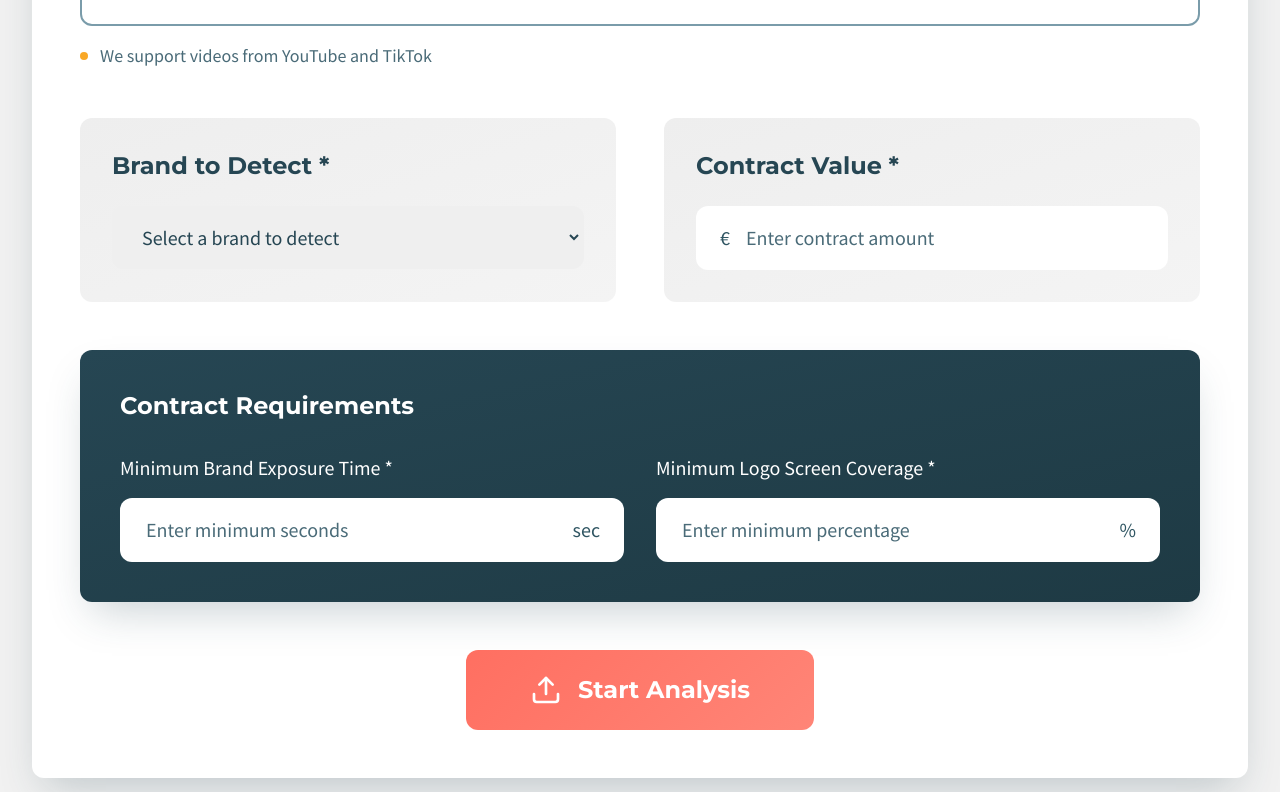
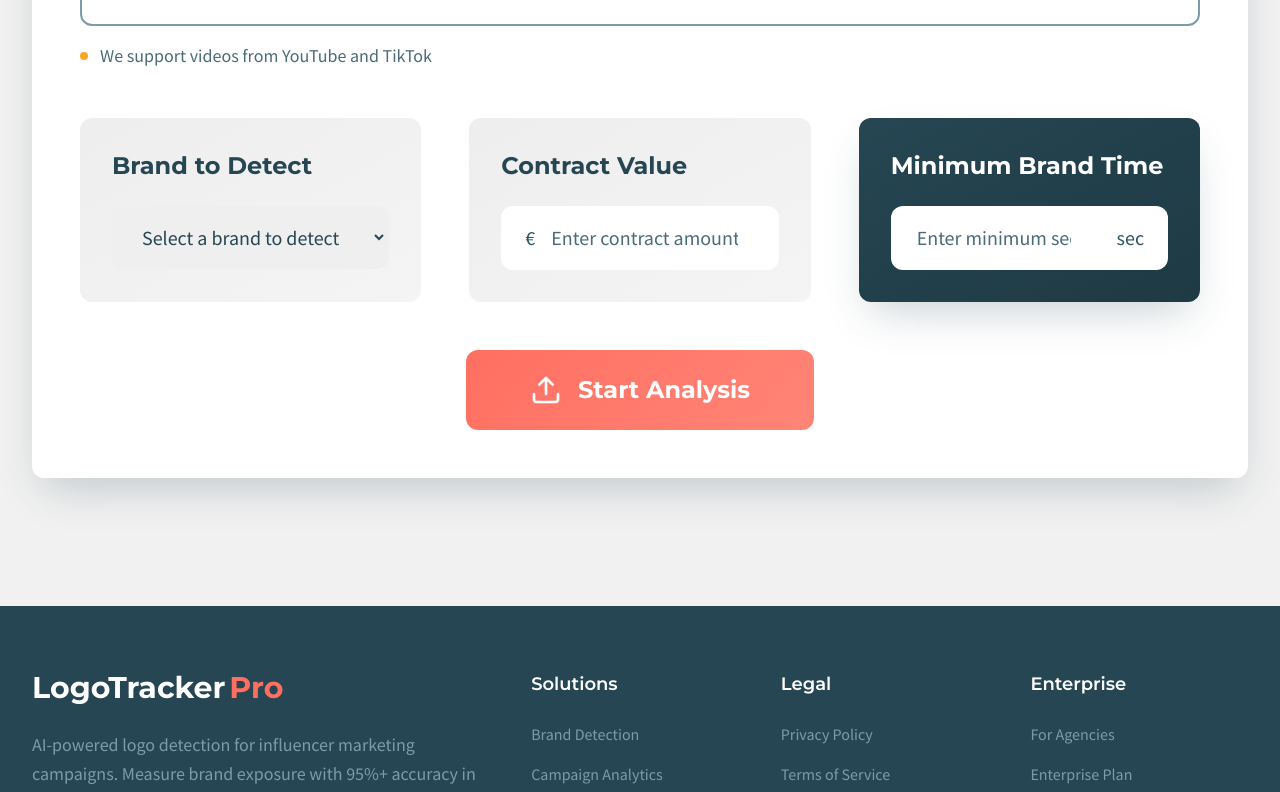
Before and after one commit to andalons/computer_vision_G5, a React (Vite) app in the folder frontend/: page /link-analysis in a window 1280 px wide. Shown: the part 528-1320 px from the top of the page. Built offline with nearby package versions, Linux system fonts and the light colour scheme.

Commit message:
fix: delete all references to coverage, show always hardcodeated adidas, ajust carrousel to fix format video - #19

```diff
--- a/frontend/src/components/analysis/AnalysisResults.jsx
+++ b/frontend/src/components/analysis/AnalysisResults.jsx
@@ -45,7 +45,7 @@ const AnalysisResults = ({ videoData, metrics, formData, screenshots, onReset })
               <div className="flex items-center">
                 <div className="flex-shrink-0 w-2 h-2 mr-3 rounded-full bg-coral-500"></div>
                 <span className="mr-2 font-medium">Brand:</span>
-                <span className="truncate">{formData.brand}</span>
+                <span className="truncate">Adidas</span>
               </div>
               <div className="flex items-center">
                 <div className="flex-shrink-0 w-2 h-2 mr-3 rounded-full bg-lila-500"></div>
--- a/frontend/src/components/analysis/ContractStatus.jsx
+++ b/frontend/src/components/analysis/ContractStatus.jsx
@@ -25,20 +25,11 @@ const ContractStatus = ({ metrics, formData }) => {
           </div>
         )}
 
-        <div className="grid grid-cols-2 gap-4">
-          <div className="p-4 text-center rounded-button bg-lila-500/10">
-            <div className="text-lg font-bold font-montserrat text-lila-500">
-              {formData.min_brand_time || 0}s / {(metrics?.total_time_seconds || 0).toFixed(1)}s
-            </div>
-            <div className="text-xs font-source text-petroleo-400">Required / Actual</div>
+        <div className="p-4 text-center rounded-button bg-lila-500/10">
+          <div className="text-lg font-bold font-montserrat text-lila-500">
+            {formData.min_brand_time || 0}s / {(metrics?.total_time_seconds || 0).toFixed(1)}s
           </div>
-
-          <div className="p-4 text-center rounded-button bg-mostaza-500/10">
-            <div className="text-lg font-bold font-montserrat text-mostaza-500">
-              {formData.min_logo_area || 0}% / {(metrics?.average_area_percentage || 0).toFixed(1)}%
-            </div>
-            <div className="text-xs font-source text-petroleo-400">Required / Actual</div>
-          </div>
+          <div className="text-xs font-source text-petroleo-400">Required / Actual Time</div>
         </div>
       </div>
     </div>
--- a/frontend/src/components/analysis/FormInput.jsx
+++ b/frontend/src/components/analysis/FormInput.jsx
@@ -6,8 +6,7 @@ const FormInput = forwardRef((props, ref) => {
     url: '',
     brand: '',
     contract_price: '',
-    min_brand_time: '',
-    min_logo_area: ''
+    min_brand_time: ''
   });
 
   const [fieldErrors, setFieldErrors] = useState({});
@@ -42,20 +41,13 @@ const FormInput = forwardRef((props, ref) => {
           errors.min_brand_time = 'Please enter a valid duration';
         }
         break;
-      case 'min_logo_area':
-        if (!value.trim()) {
-          errors.min_logo_area = 'Minimum area is required';
-        } else if (isNaN(value) || parseFloat(value) <= 0) {
-          errors.min_logo_area = 'Please enter a valid percentage';
-        }
-        break;
     }
 
     return errors;
   };
 
   const validateForm = () => {
-    const requiredFields = ['url', 'brand', 'contract_price', 'min_brand_time', 'min_logo_area'];
+    const requiredFields = ['url', 'brand', 'contract_price', 'min_brand_time'];
     let errors = {};
 
     requiredFields.forEach(field => {
@@ -75,8 +67,7 @@ const FormInput = forwardRef((props, ref) => {
         url: '',
         brand: '',
         contract_price: '',
-        min_brand_time: '',
-        min_logo_area: ''
+        min_brand_time: ''
       });
       setFieldErrors({});
     }
@@ -107,7 +98,7 @@ const FormInput = forwardRef((props, ref) => {
             <Upload className="w-6 h-6 text-coral-500" />
           </div>
           <label className="text-2xl font-bold font-montserrat text-petroleo-500">
-            Collaboration Video Link *
+            Collaboration Video Link
           </label>
         </div>
         <input
@@ -133,13 +124,13 @@ const FormInput = forwardRef((props, ref) => {
         </div>
       </div>
 
-      {/* Sección de marca y contrato */}
-      <div className="grid grid-cols-1 gap-12 mb-12 lg:grid-cols-2">
+      {/* Sección de marca, contrato y requisitos */}
+      <div className="grid grid-cols-1 gap-12 mb-12 lg:grid-cols-3">
 
         {/* Selección de marca */}
         <div className="p-8 rounded-card bg-gradient-to-br from-humo-600 to-humo-400">
           <label className="block mb-6 text-2xl font-bold font-montserrat text-petroleo-500">
-            Brand to Detect *
+            Brand to Detect
           </label>
           <select
             name="brand"
@@ -163,7 +154,7 @@ const FormInput = forwardRef((props, ref) => {
         {/* Precio del contrato */}
         <div className="p-8 rounded-card bg-gradient-to-br from-humo-600 to-humo-400">
           <label className="block mb-6 text-2xl font-bold font-montserrat text-petroleo-500">
-            Contract Value *
+            Contract Value
           </label>
           <div className="relative">
             <span className="absolute text-xl transform -translate-y-1/2 left-6 top-1/2 font-source text-petroleo-400">€</span>
@@ -184,19 +175,11 @@ const FormInput = forwardRef((props, ref) => {
             <p className="mt-2 text-sm font-medium font-source text-coral-500">{fieldErrors.contract_price}</p>
           )}
         </div>
-      </div>
-
-      {/* Requisitos de contrato */}
-      <div className="p-10 mb-12 bg-gradient-to-br from-petroleo-500 to-petroleo-600 rounded-card shadow-strong">
-        <h3 className="mb-8 text-2xl font-bold text-white font-montserrat">
-          Contract Requirements
-        </h3>
-        <div className="grid grid-cols-1 gap-8 lg:grid-cols-2">
 
         {/* Tiempo mínimo de exposición del logo */}
-          <div>
-            <label className="block mb-4 text-xl font-medium text-white font-source">
-              Minimum Brand Exposure Time *
+        <div className="p-8 rounded-card bg-gradient-to-br from-petroleo-500 to-petroleo-600 shadow-strong">
+          <label className="block mb-6 text-2xl font-bold text-white font-montserrat">
+            Minimum Brand Time
           </label>
           <div className="relative">
             <input
@@ -217,33 +200,6 @@ const FormInput = forwardRef((props, ref) => {
             <p className="mt-2 text-sm font-medium text-coral-300">{fieldErrors.min_brand_time}</p>
           )}
         </div>
-
-          {/* Area mínima del logo */}
-          <div>
-            <label className="block mb-4 text-xl font-medium text-white font-source">
-              Minimum Logo Screen Coverage *
-            </label>
-            <div className="relative">
-              <input
-                type="number"
-                step="0.1"
-                name="min_logo_area"
-                value={formData.min_logo_area}
-                onChange={handleInputChange}
-                placeholder="Enter minimum percentage"
-                className={`w-full px-6 py-4 pr-16 text-xl transition-all duration-300 bg-white border-2 rounded-card font-source text-petroleo-500 placeholder-petroleo-300 focus:outline-none focus:ring-0 ${
-                  fieldErrors.min_logo_area
-                    ? 'border-coral-500 focus:border-coral-600'
-                    : 'border-transparent focus:border-lila-500 focus:shadow-lila'
-                }`}
-              />
-              <span className="absolute text-xl transform -translate-y-1/2 right-6 top-1/2 font-source text-petroleo-400">%</span>
-            </div>
-            {fieldErrors.min_logo_area && (
-              <p className="mt-2 text-sm font-medium text-coral-300">{fieldErrors.min_logo_area}</p>
-            )}
-          </div>
-        </div>
       </div>
     </>
   );
--- a/frontend/src/components/analysis/QuickActions.jsx
+++ b/frontend/src/components/analysis/QuickActions.jsx
@@ -78,11 +78,11 @@ const QuickActions = ({ metrics, formData, videoData }) => {
     doc.setFont('helvetica', 'normal');
     doc.setTextColor(52, 73, 94);
 
-    doc.text(`Brand Requested: ${formData.brand || 'N/A'}`, 20, yPos);
+    doc.text(`Brand Requested: Adidas`, 20, yPos);
     doc.text(`Contract Investment: €${contractPrice}`, 110, yPos);
 
     yPos += 8;
-    doc.text(`Brand Detected: ${metrics.brand || 'N/A'}`, 20, yPos);
+    doc.text(`Brand Detected: Adidas`, 20, yPos);
     doc.text(`Total Views: ${views.toLocaleString()}`, 110, yPos);
 
     yPos += 8;
@@ -110,7 +110,7 @@ const QuickActions = ({ metrics, formData, videoData }) => {
 
     yPos += 5;
     doc.setFillColor(248, 249, 250);
-    doc.rect(15, yPos, 180, 30, 'F');
+    doc.rect(15, yPos, 180, 22, 'F');
 
     yPos += 12;
     doc.setFontSize(10);
@@ -118,9 +118,6 @@ const QuickActions = ({ metrics, formData, videoData }) => {
     doc.setTextColor(52, 73, 94);
 
     doc.text(`Logo Exposure Time: ${totalTime.toFixed(1)}s (Required: ${minBrandTime}s)`, 20, yPos);
-
-    yPos += 8;
-    doc.text(`Average Logo Area: ${(metrics.average_area_percentage || 0).toFixed(1)}% (Required: ${formData.min_logo_area || 0}%)`, 20, yPos);
 
     yPos += 8;
     doc.text(`Detection Confidence: ${((metrics.confidence_score || 0) * 100).toFixed(1)}%`, 20, yPos);
@@ -253,7 +250,7 @@ const QuickActions = ({ metrics, formData, videoData }) => {
       await new Promise(resolve => setTimeout(resolve, 1000));
 
       const doc = generatePDF();
-      const fileName = `LogoTracker-ROI-Report-${formData.brand}-${new Date().toISOString().split('T')[0]}.pdf`;
+      const fileName = `LogoTracker-ROI-Report-Adidas-${new Date().toISOString().split('T')[0]}.pdf`;
 
       doc.save(fileName);
 
--- a/frontend/src/components/analysis/StartAnalysisButton.jsx
+++ b/frontend/src/components/analysis/StartAnalysisButton.jsx
@@ -38,8 +38,7 @@ const StartAnalysisButton = forwardRef(({ formRef, onAnalysisComplete }, ref) =>
         url: formData.url.trim(),
         brand: formData.brand,
         contract_price: parseFloat(formData.contract_price),
-        min_brand_time: parseInt(formData.min_brand_time),
-        min_logo_area: parseFloat(formData.min_logo_area)
+        min_brand_time: parseInt(formData.min_brand_time)
       });
 
       console.log('Video guardado:', videoResponse);
@@ -88,13 +87,9 @@ const StartAnalysisButton = forwardRef(({ formRef, onAnalysisComplete }, ref) =>
         metricsData = analysisResult.metrics;
       }
 
-      // Verificar compliance del contrato
+      // Verificar compliance del contrato basado únicamente en tiempo
       const minBrandTime = parseInt(formData.min_brand_time);
-      const minLogoArea = parseFloat(formData.min_logo_area);
-      const contractCompliant = (
-        (metricsData.total_time_seconds >= minBrandTime) &&
-        (metricsData.average_area_percentage >= minLogoArea)
-      );
+      const contractCompliant = (metricsData.total_time_seconds >= minBrandTime);
 
       // Agregar información de compliance a las métricas
       metricsData.contract_compliant = contractCompliant;
--- a/frontend/src/components/analysis/VideoDetails.jsx
+++ b/frontend/src/components/analysis/VideoDetails.jsx
@@ -14,7 +14,7 @@ const VideoDetails = ({ videoData, formData }) => {
         <div className="grid grid-cols-2 gap-4">
           <div className="p-4 text-center rounded-button bg-coral-500/10">
             <div className="text-lg font-bold font-montserrat text-coral-500">
-              {formData.brand}
+              Adidas
             </div>
             <div className="text-xs font-source text-petroleo-400">Target Brand</div>
           </div>
```
Also changed, not shown: frontend/src/components/analysis/DetectionCarousel.jsx (+39 -11 lines), frontend/src/components/home/HeroSection.jsx (+9 -15 lines), frontend/src/components/home/VideoDemoSection.jsx (+7 -9 lines), frontend/src/assets/images/hero-image.png (added). Lines whose indentation alone changed are shown as unchanged.
